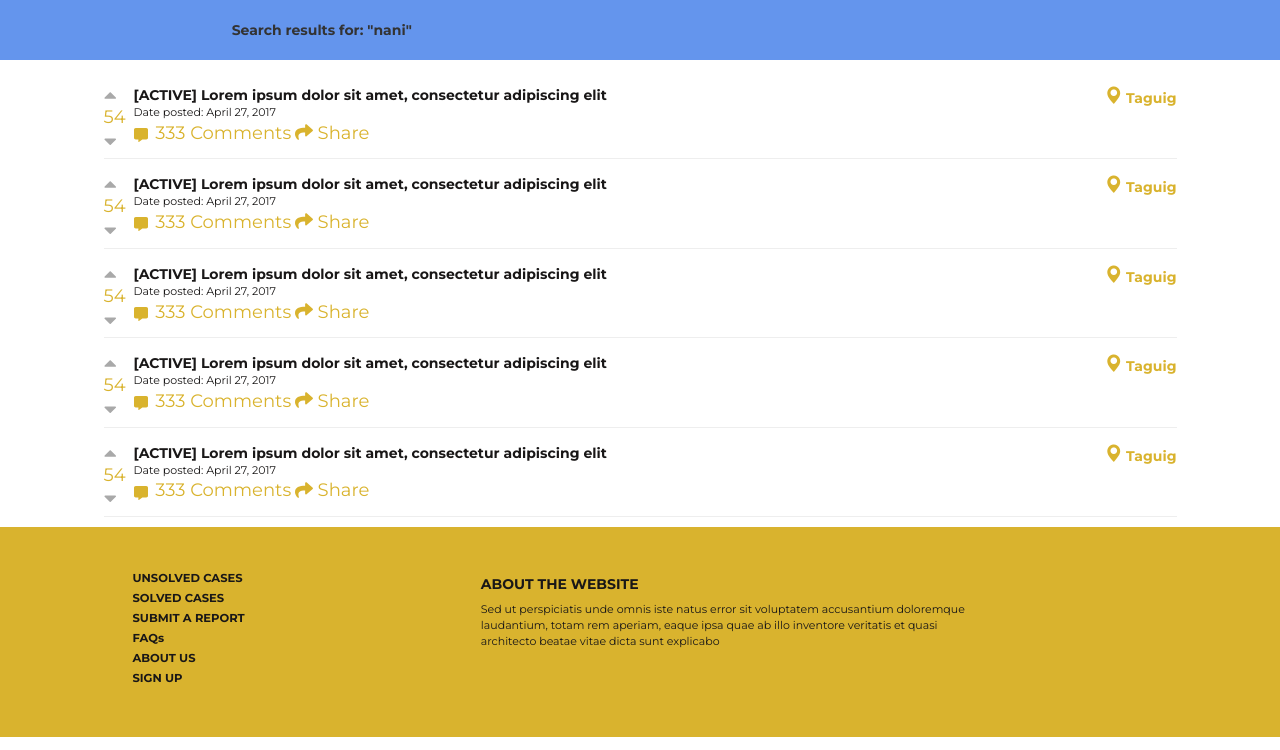
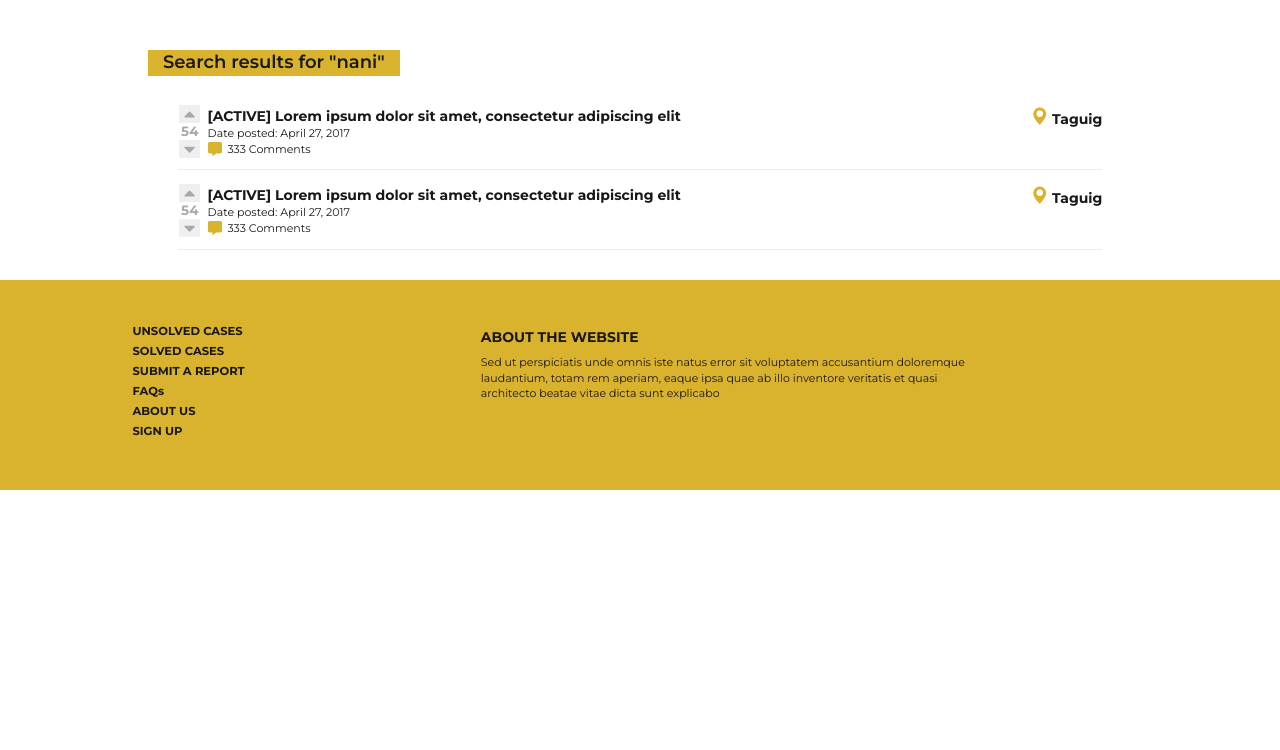
Before and after one commit to claudesedillo/missingpersons, a PHP site: the page made by pages/4 - Search Page.html in a window 1280 px wide. Shown: the part 50-800 px from the top of the page. Run offline with PHP 8.4, Linux system fonts and the light colour scheme; some libraries are stand-ins or nearby versions.

Commit message:
search result page done

```diff
--- a/css/4searchpage.css
+++ b/css/4searchpage.css
@@ -1,82 +1,27 @@
-.user-pic{
-    border-radius: 50%;
-    width: 20px;
-    height: auto;
+.feed { /** to make default **/
+    margin-top: 30px;
+    width: 80%;
+    padding: 20px;
 }
 
-.panel_padding{
-    padding: 10px;
+.voting{
+    width:30px;
+    height:40px;
+    padding: 0px;
 }
 
-.center{
-    margin: auto;
+.vote-count-post {
+    font-size: 13.5px;
+    margin: 1px 3.5px;
+    color: darkgrey;
+    font-weight: 700;
 }
 
-.color-darkgrey{
-    background-color: #CCCCCC;
+.vote-btn{
+    font-size: 18px;
+    padding: 0px 5px;
+    margin: -1px 1px;
+    cursor: pointer;
+    border-style: none;
+    color: darkgray;
 }
-
-.glyphicon.glyphicon-arrow-up {
-    /*font-size: 20px;*/
-}
-
-.glyphicon.glyphicon-arrow-down {
-    /*font-size: 20px;*/
-}
-
-.user-name{
-    font-size: 10px;
-}
-
-.time-posted{
-    font-size: 10px;
-    color:darkred;
-}
-
-.search-results-header{
-    background-color: cornflowerblue;
-    padding: 20px;
-    margin-bottom: 20px;
-}
-
-.comment-share{
-    font-size: 11px;
-    color: darkgrey;
-}
-
-#voting{
-    width:30px;
-    height:40px;
-}
-
-
-.vote-count-post{
-    font-size: 10px;
-    color: darkgrey;
-}
-
-.vote-button{
-    font-size: 20px;
-    cursor: pointer;
-}
-
-.dark-grey{
-    color: darkgrey;
-}
-
-.forumcase-div {
-    width: 95%;
-    margin: auto;
-    padding: 5px;
-}
-
-.forumcase-div a:hover {
-    color: d9b32e;
-    text-decoration: underline;
-}
-
-.forumcase-div .loc {
-    display: inline-block;
-    float: right;
-    color: #d9b32e;
-}
--- a/css/general.css
+++ b/css/general.css
@@ -190,7 +190,7 @@ hr { /** horizontal dividers **/
     float: right;
 }
 
-.forumcase-div span {
+.glyphicon-map-marker {
     color: #d9b32e;
     font-size: 18px;
 }
--- a/pages/4 - Search Page.html
+++ b/pages/4 - Search Page.html
@@ -18,85 +18,33 @@
 
         <nav id = "navBar" class = "menuBar navbar"></nav>
 
-        <div class="search-results-header">
-            <div class="row">
-                <div class="col-lg-2"></div>
-                <div class="col-lg-2">
-                    <span>
-                        <strong>Search results for: </strong>
-                        <b>"nani"</b>
-                    </span>
+        <div class="container-fluid feed" id="unsolved-div">
+            <h4 class="h4-color">Search results for "nani"</h4><br><br>
+
+            <div class="row forumcase-div">
+                <div class="pull-left col-sm-1 voting">
+                    <button class="vote-btn"><i class="fas fa-caret-up"></i></button>
+                    <span itemprop="upvoteCount" class="vote-count-post">54</span>
+                    <button class="vote-btn"><i class="fas fa-caret-down"></i></button>
                 </div>
+                <a class="maintext" href="#">[ACTIVE] Lorem ipsum dolor sit amet, consectetur adipiscing elit</a>
+                <p class="maintext loc"><span class="glyphicon glyphicon-map-marker"></span>  Taguig</p>
+                <p class="subtext">Date posted: April 27, 2017</p>
+                <p class="subtext"><i class="fas fa-comment-alt"></i> 333 Comments</p>
+                <hr>
             </div>
-        </div>
 
-        <div class="container-fluid feed" id="unsolved-div">
-            <div class="container">
-                <div class="row forumcase-div">
-                    <div class="pull-left" id="voting">
-                        <div class="vote-button"><i class="fas fa-caret-up dark-grey"></i></div>
-                        <span id="vote-count-post" itemprop="upvoteCount" class="vote-count-post">54</span>
-                        <div class="vote-button"><i class="fas fa-caret-down dark-grey"></i></div>
-                    </div>
-                    <a id="title" class="maintext" href="#">[ACTIVE] Lorem ipsum dolor sit amet, consectetur adipiscing elit</a>
-                    <p class="maintext loc"><span class="glyphicon glyphicon-map-marker"></span>  Taguig</p>
-                    <p id="datepost" class="subtext">Date posted: April 27, 2017</p>
-                    <span class="comment-share"><i class="fas fa-comment-alt"></i> 333 Comments</span>
-                    <span class="comment-share"><i class="fas fa-share"></i> Share </span>
-                    <hr>
+            <div class="row forumcase-div">
+                <div class="pull-left col-sm-1 voting">
+                    <button class="vote-btn"><i class="fas fa-caret-up"></i></button>
+                    <span itemprop="upvoteCount" class="vote-count-post">54</span>
+                    <button class="vote-btn"><i class="fas fa-caret-down"></i></button>
                 </div>
-                <div class="row forumcase-div">
-                    <div class="pull-left" id="voting">
-                        <div class="vote-button"><i class="fas fa-caret-up dark-grey"></i></div>
-                        <span id="vote-count-post" itemprop="upvoteCount" class="vote-count-post">54</span>
-                        <div class="vote-button"><i class="fas fa-caret-down dark-grey"></i></div>
-                    </div>
-                    <a id="title" class="maintext" href="#">[ACTIVE] Lorem ipsum dolor sit amet, consectetur adipiscing elit</a>
-                    <p class="maintext loc"><span class="glyphicon glyphicon-map-marker"></span>  Taguig</p>
-                    <p id="datepost" class="subtext">Date posted: April 27, 2017</p>
-                    <span class="comment-share"><i class="fas fa-comment-alt"></i> 333 Comments</span>
-                    <span class="comment-share"><i class="fas fa-share"></i> Share </span>
-                    <hr>
-                </div>
-                <div class="row forumcase-div">
-                    <div class="pull-left" id="voting">
-                        <div class="vote-button"><i class="fas fa-caret-up dark-grey"></i></div>
-                        <span id="vote-count-post" itemprop="upvoteCount" class="vote-count-post">54</span>
-                        <div class="vote-button"><i class="fas fa-caret-down dark-grey"></i></div>
-                    </div>
-                    <a id="title" class="maintext" href="#">[ACTIVE] Lorem ipsum dolor sit amet, consectetur adipiscing elit</a>
-                    <p class="maintext loc"><span class="glyphicon glyphicon-map-marker"></span>  Taguig</p>
-                    <p id="datepost" class="subtext">Date posted: April 27, 2017</p>
-                    <span class="comment-share"><i class="fas fa-comment-alt"></i> 333 Comments</span>
-                    <span class="comment-share"><i class="fas fa-share"></i> Share </span>
-                    <hr>
-                </div>
-                <div class="row forumcase-div">
-                    <div class="pull-left" id="voting">
-                        <div class="vote-button"><i class="fas fa-caret-up dark-grey"></i></div>
-                        <span id="vote-count-post" itemprop="upvoteCount" class="vote-count-post">54</span>
-                        <div class="vote-button"><i class="fas fa-caret-down dark-grey"></i></div>
-                    </div>
-                    <a id="title" class="maintext" href="#">[ACTIVE] Lorem ipsum dolor sit amet, consectetur adipiscing elit</a>
-                    <p class="maintext loc"><span class="glyphicon glyphicon-map-marker"></span>  Taguig</p>
-                    <p id="datepost" class="subtext">Date posted: April 27, 2017</p>
-                    <span class="comment-share"><i class="fas fa-comment-alt"></i> 333 Comments</span>
-                    <span class="comment-share"><i class="fas fa-share"></i> Share </span>
-                    <hr>
-                </div>
-                <div class="row forumcase-div">
-                    <div class="pull-left" id="voting">
-                        <div class="vote-button"><i class="fas fa-caret-up dark-grey"></i></div>
-                        <span id="vote-count-post" itemprop="upvoteCount" class="vote-count-post">54</span>
-                        <div class="vote-button"><i class="fas fa-caret-down dark-grey"></i></div>
-                    </div>
-                    <a id="title" class="maintext" href="#">[ACTIVE] Lorem ipsum dolor sit amet, consectetur adipiscing elit</a>
-                    <p class="maintext loc"><span class="glyphicon glyphicon-map-marker"></span>  Taguig</p>
-                    <p id="datepost" class="subtext">Date posted: April 27, 2017</p>
-                    <span class="comment-share"><i class="fas fa-comment-alt"></i> 333 Comments</span>
-                    <span class="comment-share"><i class="fas fa-share"></i> Share </span>
-                    <hr>
-                </div>
+                <a class="maintext" href="#">[ACTIVE] Lorem ipsum dolor sit amet, consectetur adipiscing elit</a>
+                <p class="maintext loc"><span class="glyphicon glyphicon-map-marker"></span>  Taguig</p>
+                <p class="subtext">Date posted: April 27, 2017</p>
+                <p class="subtext"><i class="fas fa-comment-alt"></i> 333 Comments</p>
+                <hr>
             </div>
         </div>
         <footer class="page-footer blue center-on-small-only" id="footer-div"></footer>
```
Also changed, not shown: css/2browsecasesfull.css (+0 -12 lines), pages/5 - Specific case.html (+12 -6 lines).
